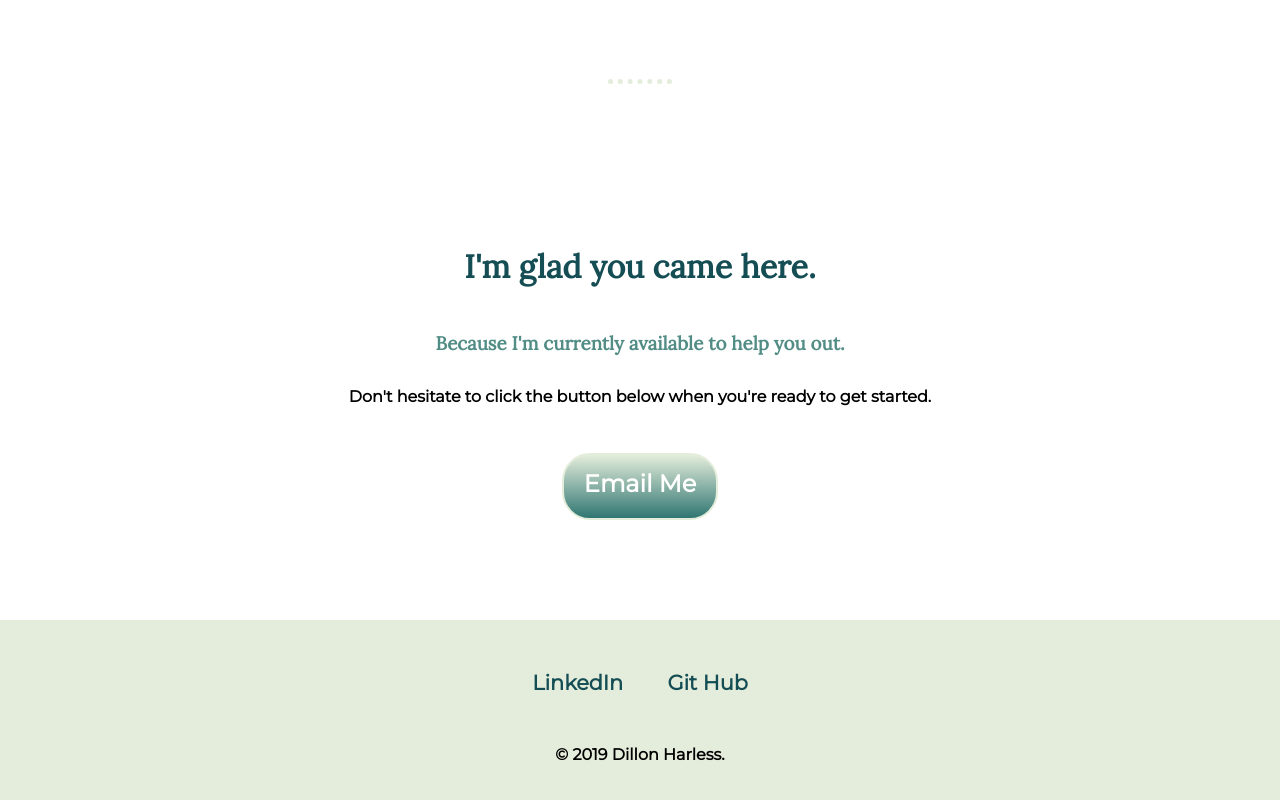
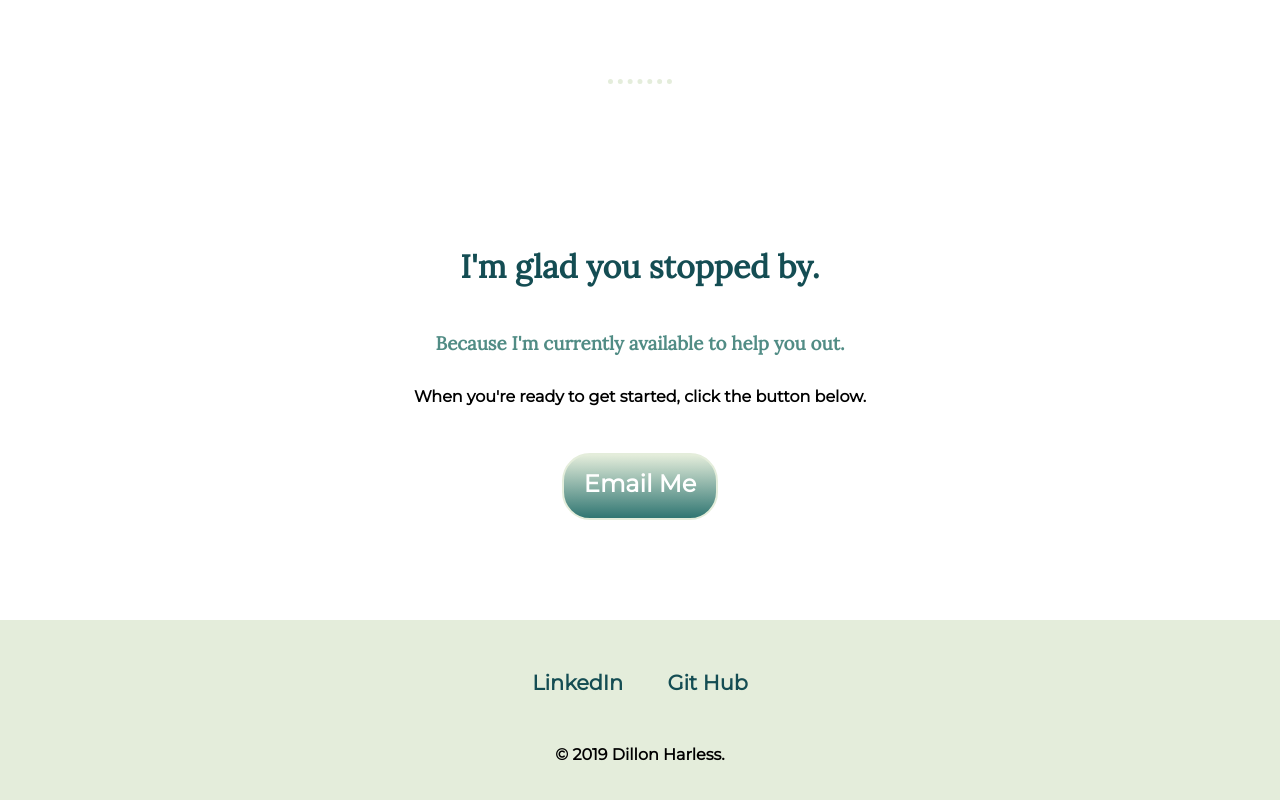
Before and after one commit to dillonharlessNHRMC/cv, a plain HTML site: page index.html in a window 1280 px wide. Shown: the part 2275-3075 px from the top of the page. Drawn offline with Linux system fonts and the light colour scheme.

Commit message:
Add files via upload

```diff
--- a/index.html
+++ b/index.html
@@ -44,9 +44,9 @@
       </div>
       <hr>
       <div class="contact-me">
-        <h2>I'm glad you came here.</h2>
+        <h2>I'm glad you stopped by.</h2>
         <h3>Because I'm currently available to help you out.</h3>
-        <p>Don't hesitate to click the button below when you're ready to get started.</p>
+        <p>When you're ready to get started, click the button below.</p>
         <a class="butn butn:hover" href="mailto:dillonharless@gmail.com">Email Me</a>
       </div>
     </div>
```
